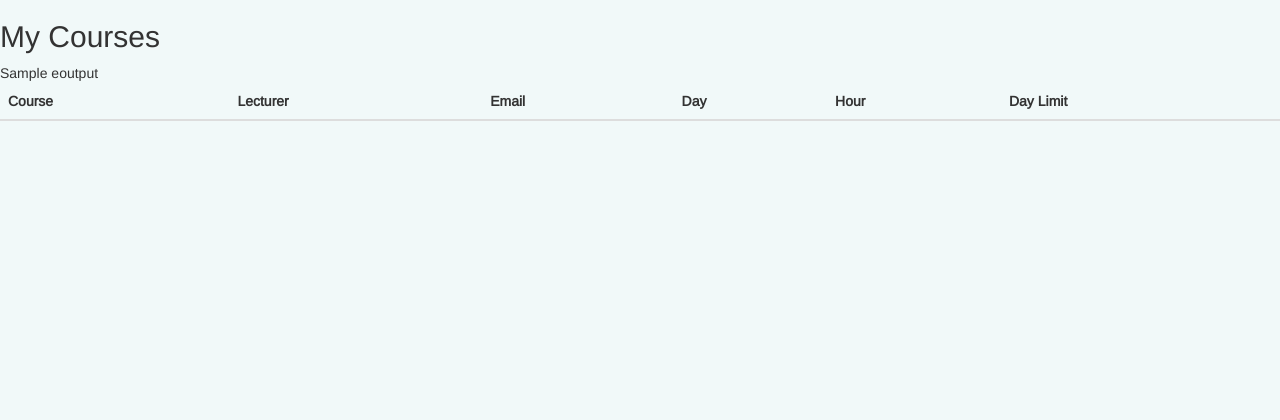
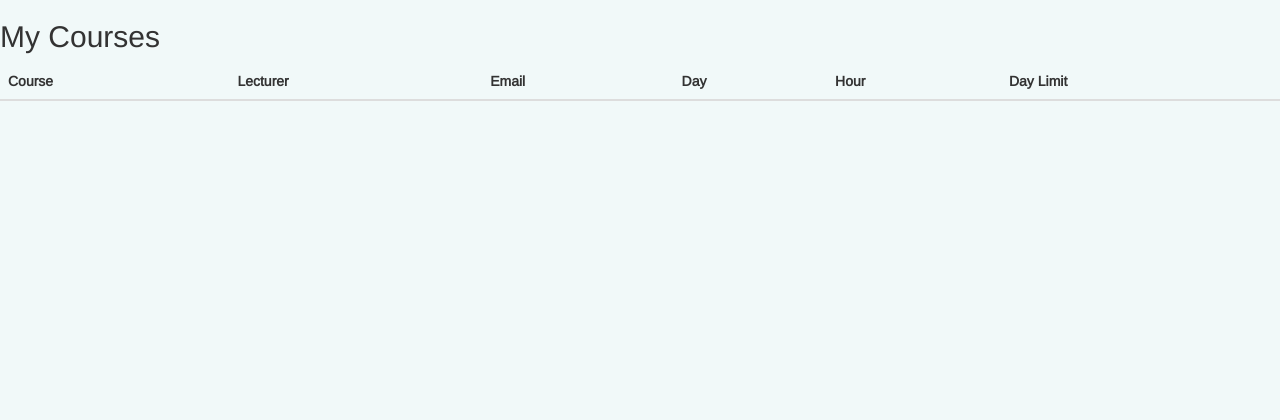
Before and after one commit to al-sade/rollcall, a PHP site: template views/student-courses.php in a window 1280 px wide. Shown: the top 420 px of the page. Run offline with PHP 8.4, Linux system fonts and the light colour scheme; the template is opened without the code that fills it: most values are stand-ins (such as "Sample title", 1, 10 or a date in 2020); data that the repository does not hold is empty; some libraries are stand-ins or nearby versions.

Commit message:
minor fix

```diff
--- a/views/student-courses.php
+++ b/views/student-courses.php
@@ -28,7 +28,7 @@ echo $output;
       echo $row;
     }
 
-$eoutput .= '</tbody>';
+$eoutput = '</tbody>';
 $eoutput .= '</table>';
 
 echo $eoutput;
```
